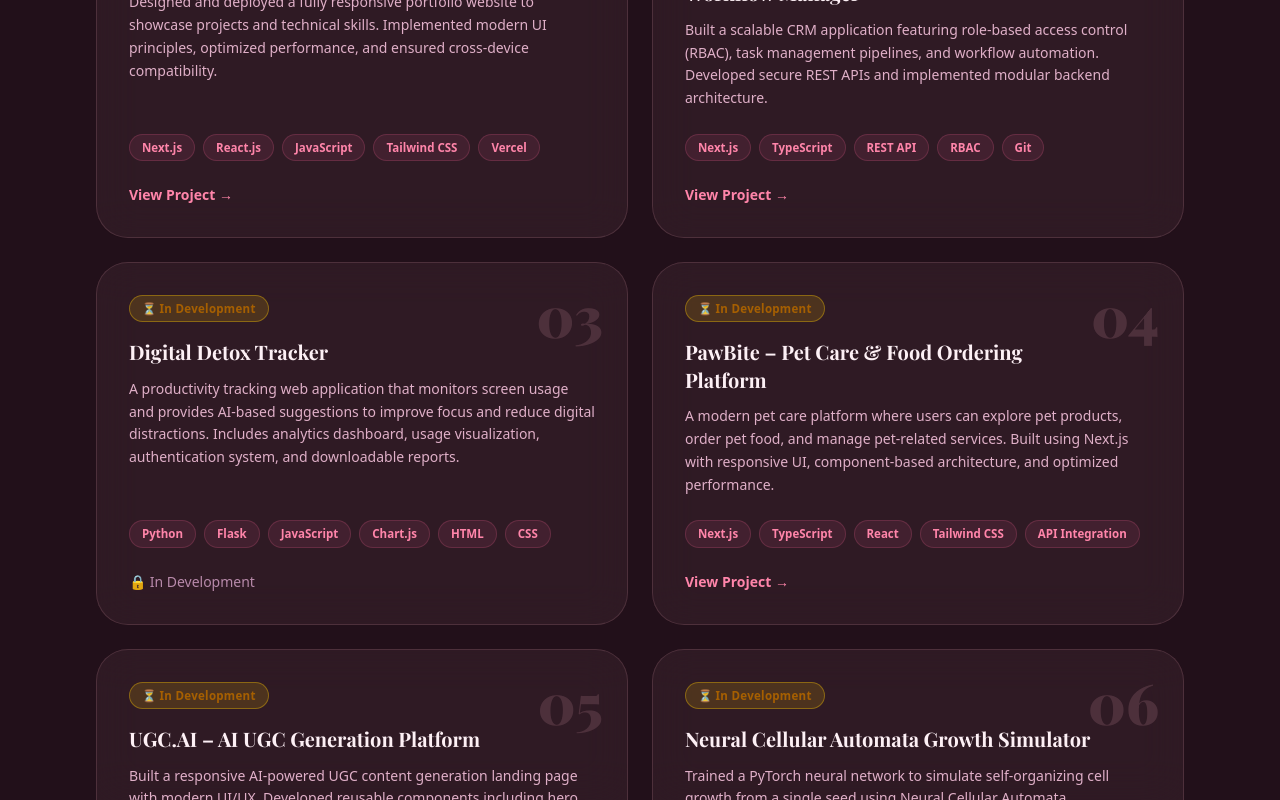
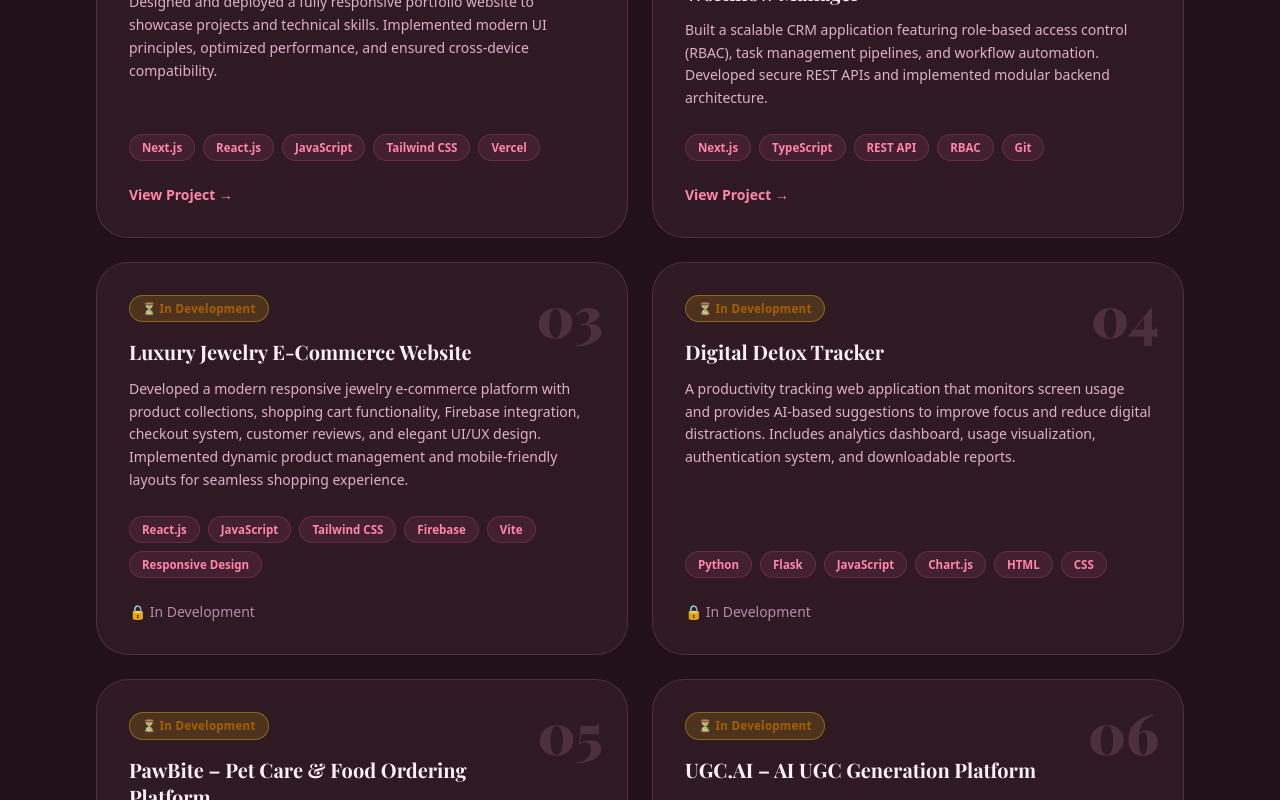
Before and after one commit to Nayan-Bera/pookie-portfolio, a Next.js app: page / in a window 1280 px wide. Shown: the part 2000-2800 px from the top of the page. Built offline with nearby package versions, Linux system fonts and the light colour scheme.

Commit message:
jewelary web added to portfolio without live link

```diff
--- a/src/constant/data.tsx
+++ b/src/constant/data.tsx
@@ -82,6 +82,21 @@ export const PROJECTS = [
     link: "https://naystack.vercel.app/",
     status: "Live",
   },
+  {
+  title: "Luxury Jewelry E-Commerce Website",
+  description:
+    "Developed a modern responsive jewelry e-commerce platform with product collections, shopping cart functionality, Firebase integration, checkout system, customer reviews, and elegant UI/UX design. Implemented dynamic product management and mobile-friendly layouts for seamless shopping experience.",
+  technologies: [
+    "React.js",
+    "JavaScript",
+    "Tailwind CSS",
+    "Firebase",
+    "Vite",
+    "Responsive Design",
+  ],
+  link: "",
+  status: "🔒In Development",
+},
      {
     title: "Digital Detox Tracker",
     description:
```
